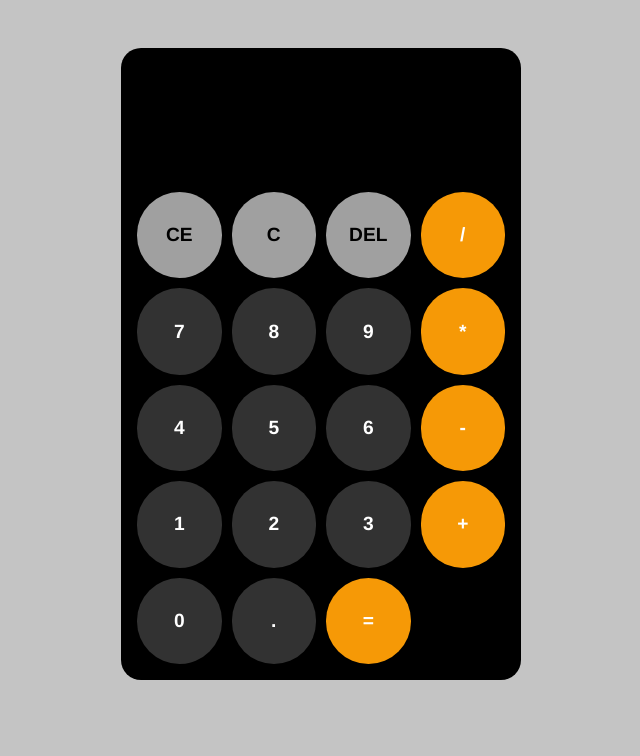
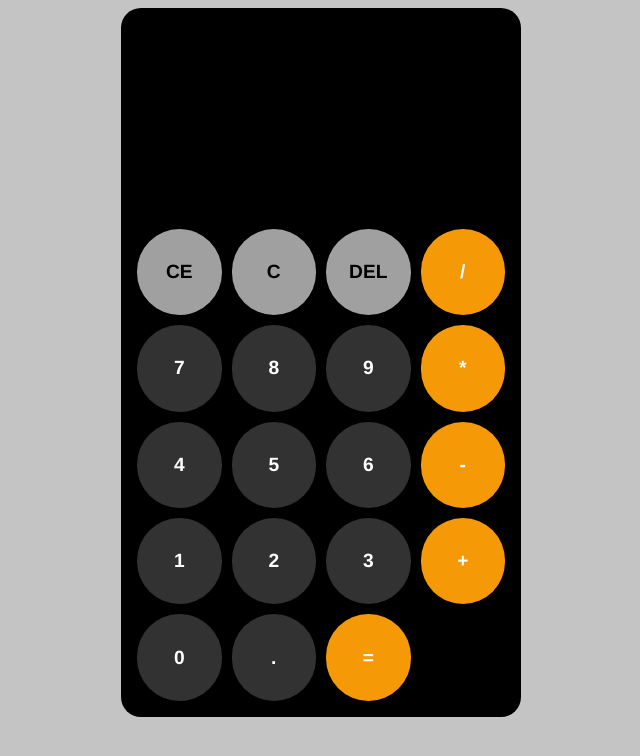
Before and after one commit to ErcilioMartiniJunior/calculadora, a plain HTML site: page index.html in a window 1280 px wide. Shown: the whole page, without its empty margins (319-959 px from the left). Drawn offline with Linux system fonts and the light colour scheme.

Commit message:
Style: make last style adjust

```diff
--- a/css/style.css
+++ b/css/style.css
@@ -10,7 +10,7 @@ body {
     display: flex;
     align-items: center;
     justify-content: center;
-    padding: 3em;
+    padding: .5em;
 }
 
 #calc {
@@ -30,17 +30,22 @@ body {
 #previous-operation,
 #current-operation {
     min-height: 1.6em;
+    max-height: 1.6em;
     padding: .5em;
     overflow-wrap: break-word;
 }
 
 #previous-operation {
     color: #FFFFFF;
+    font-size: 4em;
+    font-weight: 300;
+    padding: 12px;
 }
 
 #current-operation {
     font-size: 4em;
     font-weight: 300;
+    padding: 12px;
 }
 
 #buttons-container {
```
